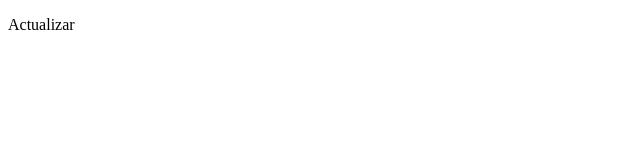
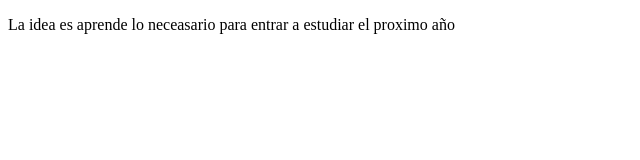
Before and after one commit to Nikelric/proyectrodemo, a plain HTML site: page index.html in a window 1280 px wide. Shown: the whole page, without its empty margins (0-640 px from the left). Drawn offline with Linux system fonts and the light colour scheme.

Commit message:
cambios html

```diff
--- a/index.html
+++ b/index.html
@@ -8,7 +8,7 @@
 </head>
 <body>
     <p>
-        Actualizar
+        La idea es aprende lo neceasario para entrar a estudiar el proximo año
     </p>
 
 </body>
```
